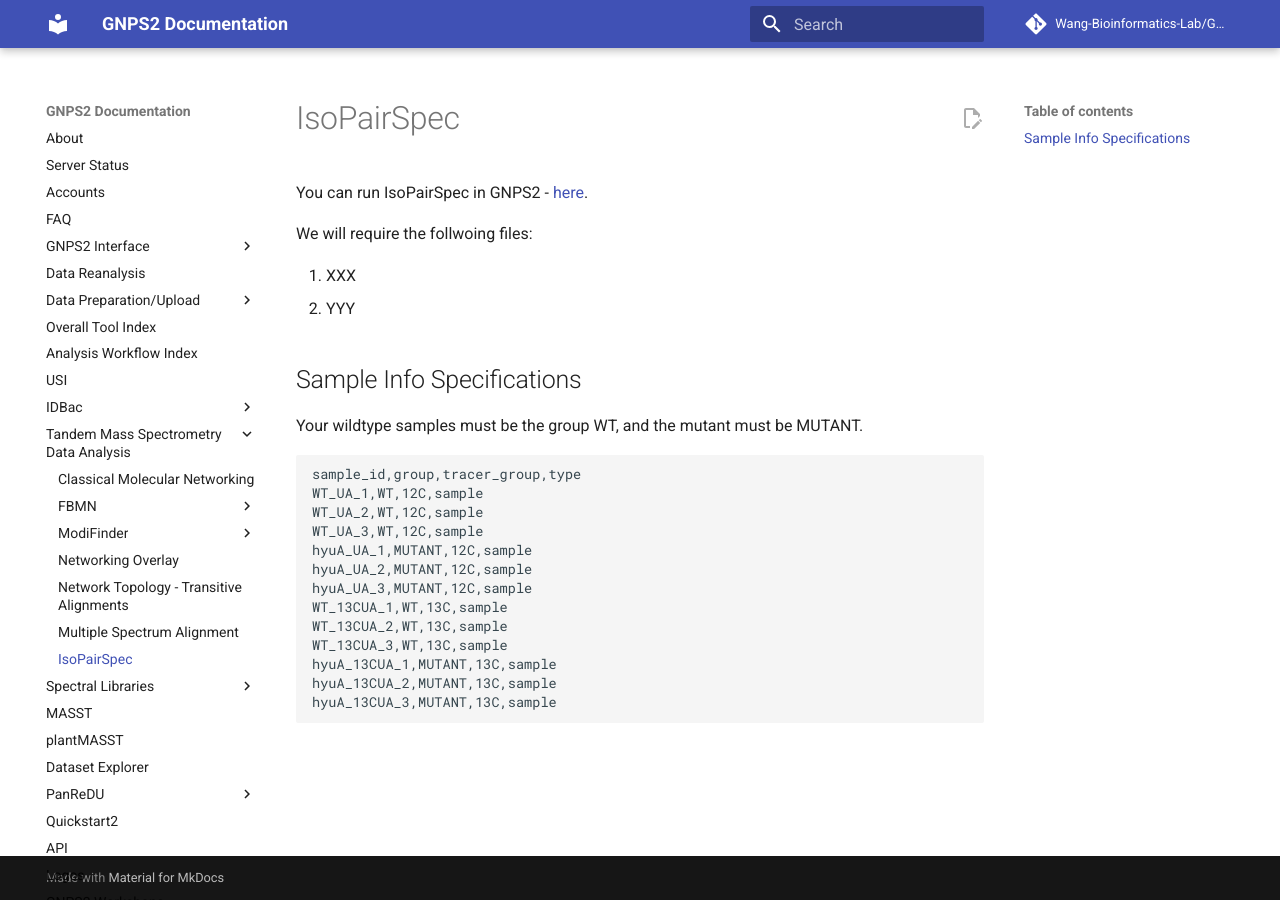
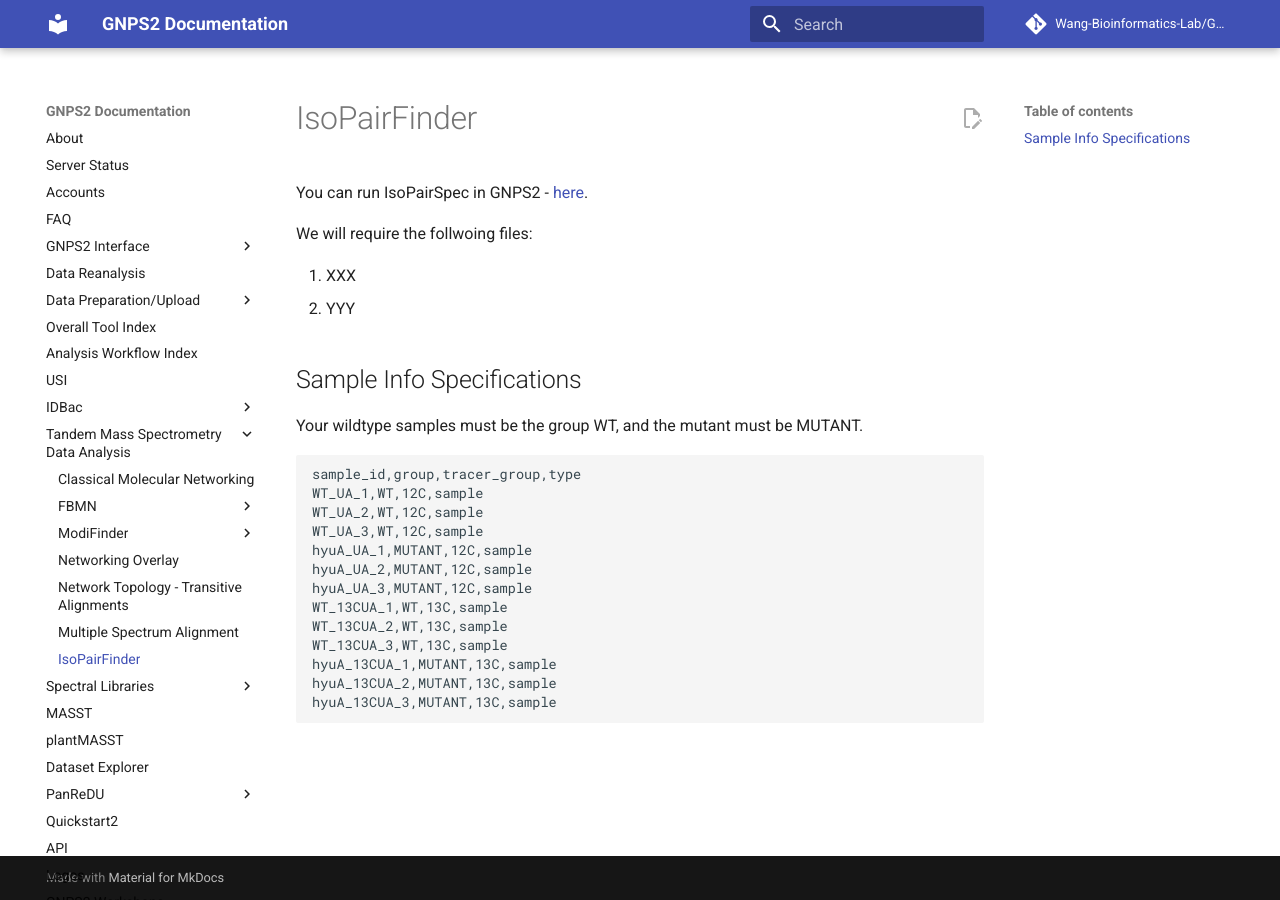
Before and after one commit to Wang-Bioinformatics-Lab/GNPS2_Documentation, an MkDocs documentation site: the page built from docs/isopairfinder.md, in a window 1280 px wide. Built offline with MkDocs 1.6.1 and Material for MkDocs 9.7.7, drawn with Linux system fonts in a browser that asks for light colours; comment, search, counter and statistics services are not loaded.

Commit message:
updating

```diff
--- a/mkdocs.yml
+++ b/mkdocs.yml
@@ -48,7 +48,7 @@
         - Networking Overlay: Networkingoverlay.md
         - Network Topology - Transitive Alignments: transitive.md
         - Multiple Spectrum Alignment: mmsa.md
-        - IsoPairSpec: isopairspec.md
+        - IsoPairFinder: isopairfinder.md
     - Spectral Libraries:
         - Using Spectral Libraries in GNPS2: libraries.md
     - MASST: masst.md
```
Also changed, not shown: docs/isopairfinder.md (renamed from docs/isopairspec.md).
